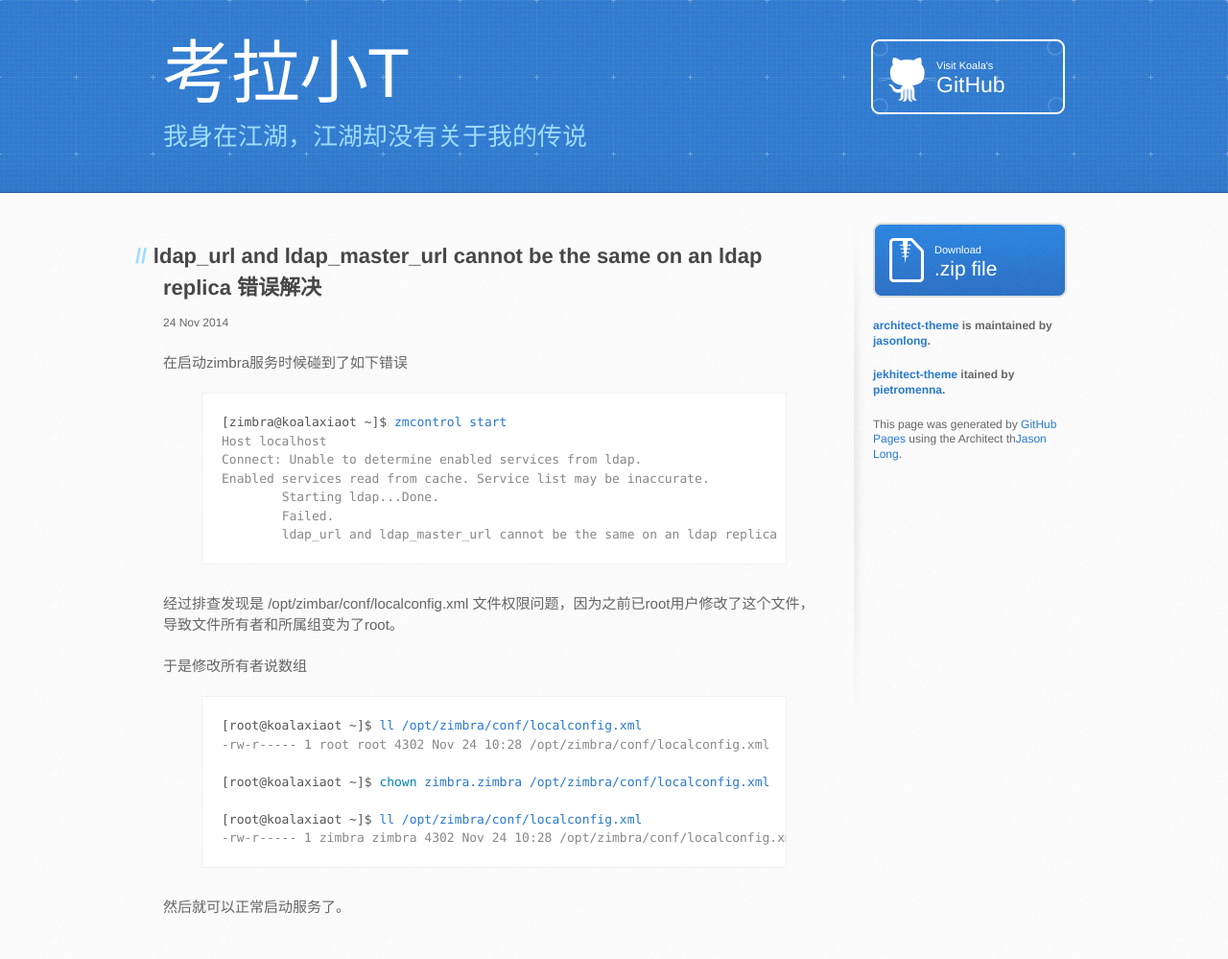
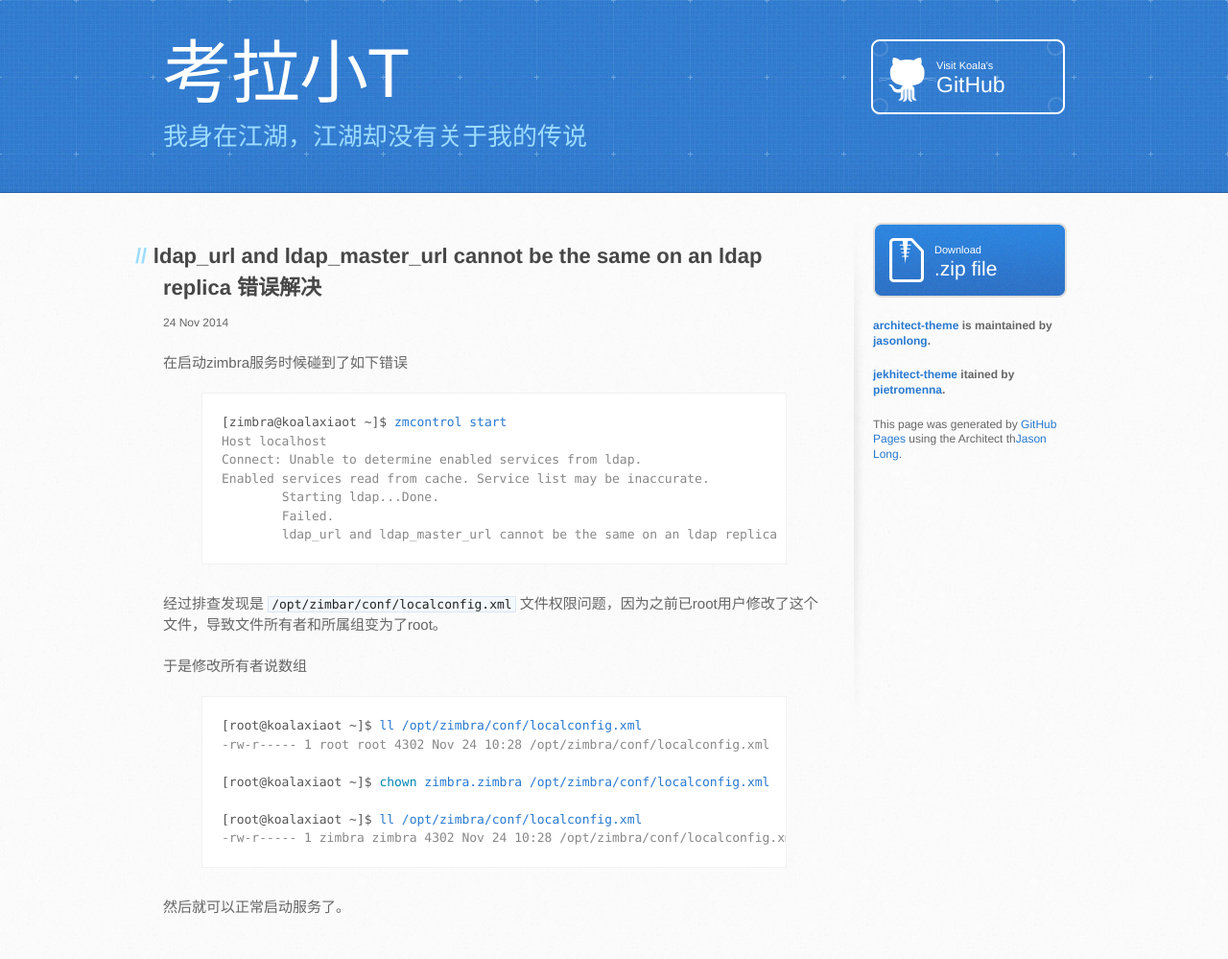
Before and after one commit to koalaxiaot/koalaxiaot.github.com, a Jekyll site: the page built from _posts/2014-11-24-ldap_url_ldap_master_url_error_fixed.md, in a window 1280 px wide. Shown: the whole page at 96% size. Built offline with Jekyll 4.4.1, drawn with Linux system fonts in a browser that asks for light colours.

```diff
--- a/_posts/2014-11-24-ldap_url_ldap_master_url_error_fixed.md
+++ b/_posts/2014-11-24-ldap_url_ldap_master_url_error_fixed.md
@@ -16,7 +16,7 @@ Enabled services read from cache. Service list may be inaccurate.
 	ldap_url and ldap_master_url cannot be the same on an ldap replica
 {% endhighlight %}
 
-经过排查发现是 /opt/zimbar/conf/localconfig.xml 文件权限问题，因为之前已root用户修改了这个文件，导致文件所有者和所属组变为了root。
+经过排查发现是 `/opt/zimbar/conf/localconfig.xml` 文件权限问题，因为之前已root用户修改了这个文件，导致文件所有者和所属组变为了root。
 
 于是修改所有者说数组
 
```
Also changed, not shown: _posts/2014-11-22-php-get-shell-args.md (+1 -1 lines).
